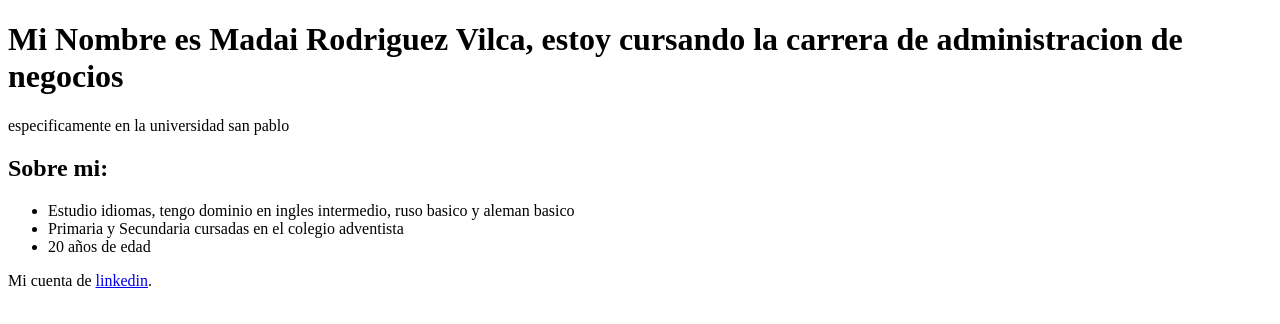
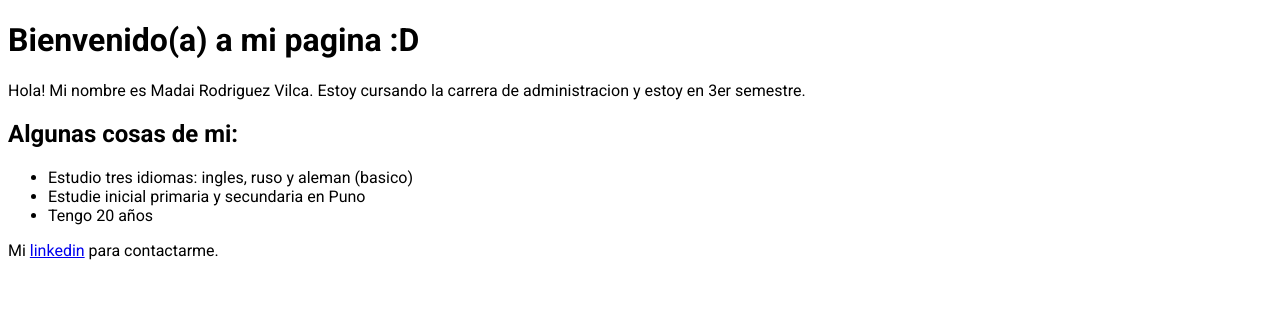
Before and after one commit to Madymads/Madymads, a plain HTML site: page Index.html in a window 1280 px wide. Drawn offline with Linux system fonts and the light colour scheme.

Commit message:
Add files via upload

```diff
--- a/Index.html
+++ b/Index.html
@@ -1,19 +1,28 @@
-<!DOCTYPE html>
+<!doctype html>
 <html lang="es">
-<head>
+  <head>
     <meta charset="UTF-8">
-    <meta name="viewport" content="width=device-width, initial-scale=1.0">
-    <title>prueva de página</title>
+    <meta name="viewport" content="windth=device-width, initial-scale=1.0">
+  <title>prueba de pagina web</title>
+  <link rel="stylesheet" href="https://fonts.googleapis.com/css2?family=Roboto:wght@400;700&display=swap">
+   <style>
+        body {
+            font-family: 'Roboto', sans-serif;
+       }
+  </style>
 </head>
 <body>
-    <h1>Mi Nombre es Madai Rodriguez Vilca, estoy cursando la carrera de administracion de negocios</h1>
-    <p>especificamente en la universidad san pablo</p>
-    <h2>Sobre mi:</h2>
+    <h1>Bienvenido(a) a mi pagina :D</h1>
+
+    <p>Hola! Mi nombre es Madai Rodriguez Vilca. Estoy cursando la carrera de administracion y estoy en 3er semestre.</p>
+
+    <h2>Algunas cosas de mi:</h2>
     <ul>
-        <li>Estudio idiomas, tengo dominio en ingles intermedio, ruso basico y aleman basico</li>
-        <li>Primaria y Secundaria cursadas en el colegio adventista</li>
-        <li>20 años de edad</li>
+        <li>Estudio tres idiomas: ingles, ruso y aleman (basico)</li>
+        <li>Estudie inicial primaria y secundaria en Puno</li>
+        <li>Tengo 20 años</li>
     </ul>
-    <p>Mi cuenta de <a href="https://www.linkedin.com/in/madai-maricel-rodriguez-vilca-a53664312?utm_source=share&utm_campaign=share_via&utm_content=profile&utm_medium=ios_app">linkedin</a>.</p>
+
+    <p>Mi <a href="https://www.linkedin.com/in/madai-maricel-rodriguez-vilca-a53664312?utm_source=share&utm_campaign=share_via&utm_content=profile&utm_medium=ios_app">linkedin</a> para contactarme.</p>
 </body>
 </html>
```
